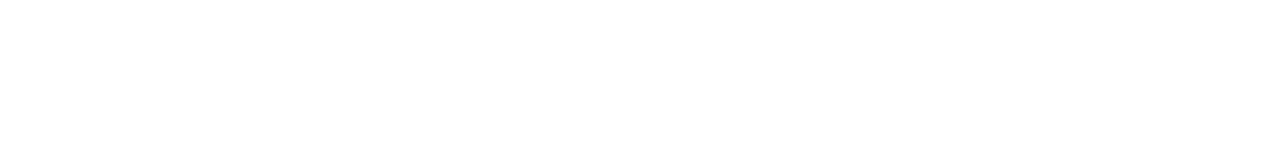
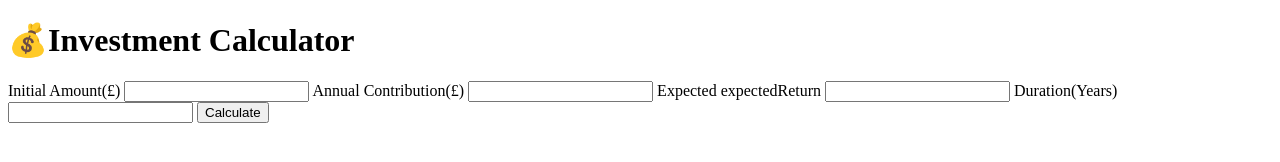
Before and after one commit to punSavitri/typescript-investment-calculator-project, a website: page index.html in a window 1280 px wide. Drawn offline with Linux system fonts and the light colour scheme.

Commit message:
created HTML structure for project

```diff
--- a/index.html
+++ b/index.html
@@ -1,11 +1,32 @@
-<!DOCTYPE html>
+<!doctype html>
 <html lang="en">
-<head>
-    <meta charset="UTF-8">
-    <meta name="viewport" content="width=device-width, initial-scale=1.0">
+  <head>
+    <meta charset="UTF-8" />
+    <meta name="viewport" content="width=device-width, initial-scale=1.0" />
     <title>💰Investment Calculator</title>
-</head>
-<body>
-
-</body>
+  </head>
+  <body>
+    <h1>💰Investment Calculator</h1>
+    <form id="investment-form">
+      <label for="initialamount">
+        Initial Amount(£)
+        <input type="number" min="0" id="initialamount" required />
+      </label>
+      <label for="annualcontribution"
+        >Annual Contribution(£)
+        <input type="number" min="0" id="annualcontribution" required />
+      </label>
+      <label for="expectedReturn"
+        >Expected expectedReturn
+        <input type="number" step="0.01" min="0" id="expectedReturn" required />
+      </label>
+      <label for="duration"
+        >Duration(Years)
+        <input type="number" id="duration" min="0" required />
+      </label>
+      <button type="submit">Calculate</button>
+    </form>
+    <!-- results shows dynamically  section -->
+    <div id="results"></div>
+  </body>
 </html>
```
